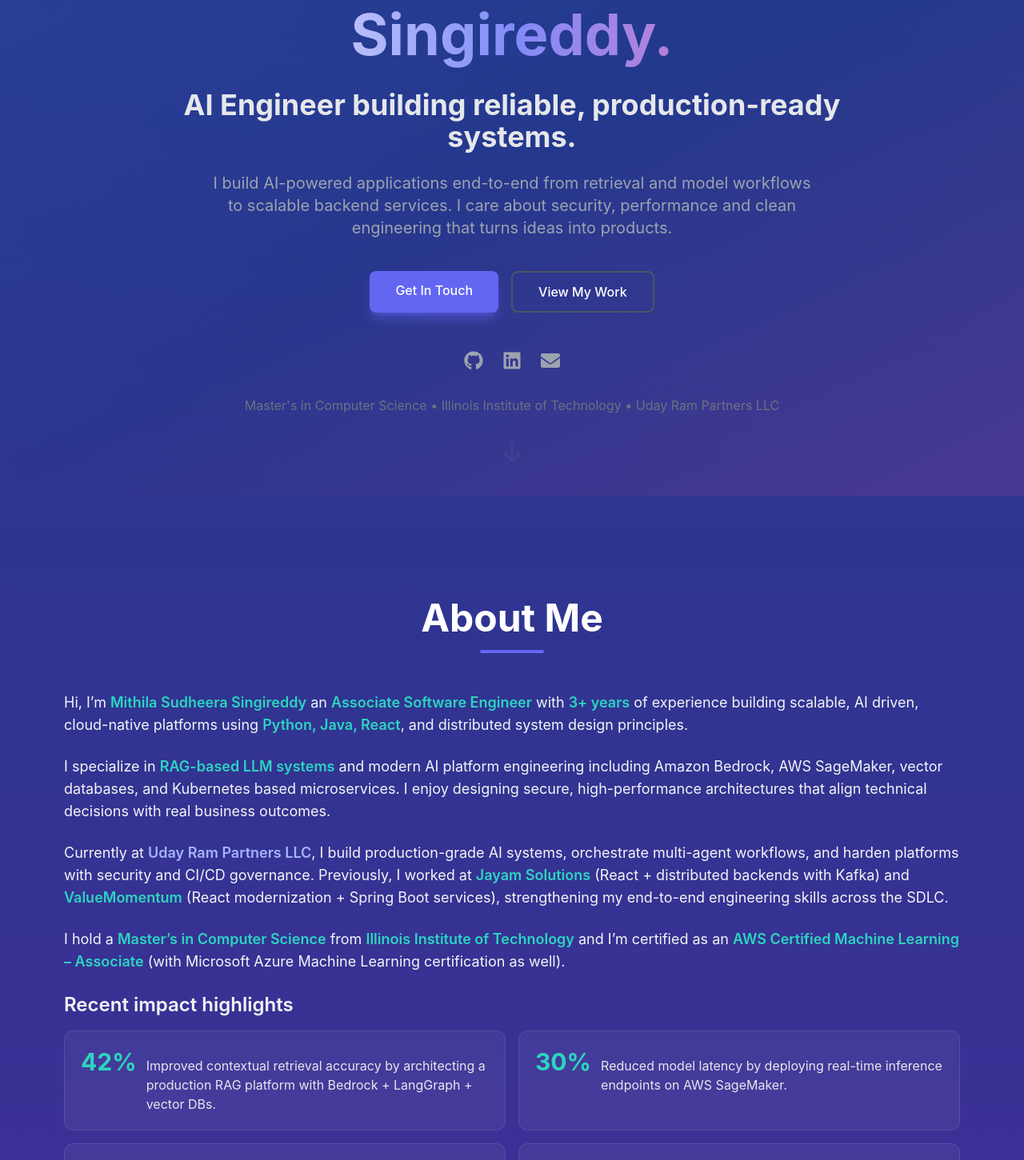
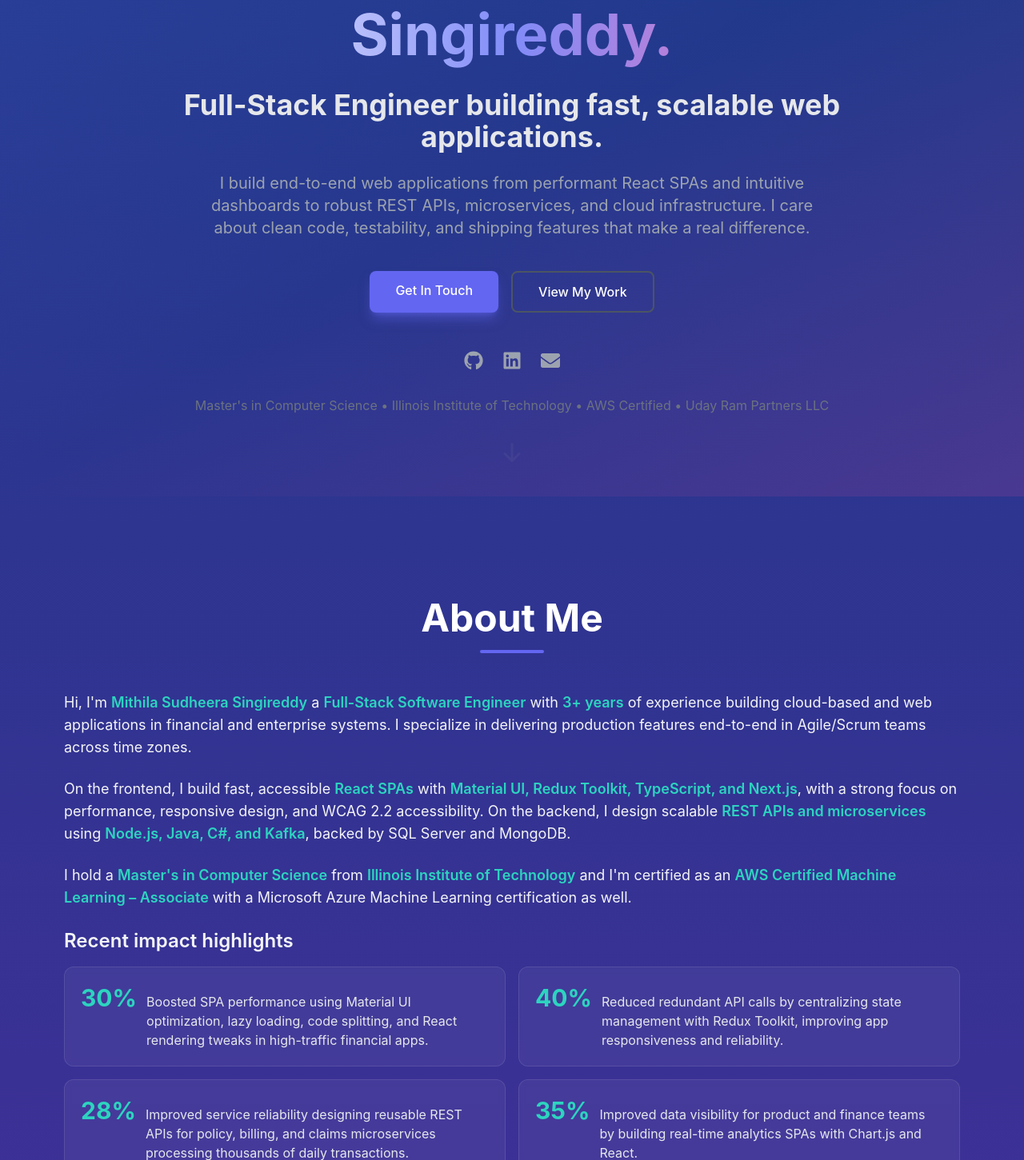
Before and after one commit to ms-2301/portfolio, a React (Create React App) app: page / in a window 1280 px wide. Shown: the part 179-1630 px from the top of the page at 80% size. Built offline with nearby package versions, Linux system fonts and the light colour scheme.

Commit message:
full stack

```diff
--- a/src/components/About.jsx
+++ b/src/components/About.jsx
@@ -1,24 +1,22 @@
 import { motion } from "framer-motion";
 import { FaDownload } from "react-icons/fa";
 
-
-
 const highlights = [
   {
-    metric: "42%",
-    text: "Improved contextual retrieval accuracy by architecting a production RAG platform with Bedrock + LangGraph + vector DBs.",
-  },
-  {
     metric: "30%",
-    text: "Reduced model latency by deploying real-time inference endpoints on AWS SageMaker.",
+    text: "Boosted SPA performance using Material UI optimization, lazy loading, code splitting, and React rendering tweaks in high-traffic financial apps.",
   },
   {
     metric: "40%",
-    text: "Increased backend throughput by removing distributed bottlenecks using Kafka and containerized microservices.",
+    text: "Reduced redundant API calls by centralizing state management with Redux Toolkit, improving app responsiveness and reliability.",
   },
   {
-    metric: "25%",
-    text: "Reduced production incidents by strengthening IAM controls, JWT auth, rate limiting, logging, and CI/CD governance.",
+    metric: "28%",
+    text: "Improved service reliability designing reusable REST APIs for policy, billing, and claims microservices processing thousands of daily transactions.",
+  },
+  {
+    metric: "35%",
+    text: "Improved data visibility for product and finance teams by building real-time analytics SPAs with Chart.js and React.",
   },
 ];
 
@@ -48,35 +46,32 @@
           transition={{ duration: 0.6, delay: 0.2 }}
         >
           <p className="text-gray-100 text-base md:text-lg leading-relaxed">
-            Hi, I’m <span className="text-teal-400 font-semibold">Mithila Sudheera Singireddy</span> an{" "}
-            <span className="text-teal-400 font-semibold">Associate Software Engineer</span> with{" "}
-            <span className="text-teal-400 font-semibold">3+ years</span> of experience building scalable, AI driven,
-            cloud-native platforms using <span className="text-teal-400 font-semibold">Python, Java, React</span>, and
-            distributed system design principles.
+            Hi, I'm <span className="text-teal-400 font-semibold">Mithila Sudheera Singireddy</span> a{" "}
+            <span className="text-teal-400 font-semibold">Full-Stack Software Engineer</span> with{" "}
+            <span className="text-teal-400 font-semibold">3+ years</span> of experience building cloud-based and web
+            applications in financial and enterprise systems. I specialize in delivering production features end-to-end
+            in Agile/Scrum teams across time zones.
           </p>
 
           <p className="text-gray-100 text-base md:text-lg leading-relaxed">
-            I specialize in <span className="text-teal-400 font-semibold">RAG-based LLM systems</span> and modern AI
-            platform engineering including Amazon Bedrock,{" "}
-            AWS SageMaker, vector databases, and Kubernetes based
-            microservices. I enjoy designing secure, high-performance architectures that align technical decisions with
-            real business outcomes.
+            On the frontend, I build fast, accessible{" "}
+            <span className="text-teal-400 font-semibold">React SPAs</span> with{" "}
+            <span className="text-teal-400 font-semibold">
+              Material UI, Redux Toolkit, TypeScript, and Next.js
+            </span>
+            , with a strong focus on performance, responsive design, and WCAG 2.2 accessibility. On the backend, I
+            design scalable{" "}
+            <span className="text-teal-400 font-semibold">REST APIs and microservices</span> using{" "}
+            <span className="text-teal-400 font-semibold">Node.js, Java, C#, and Kafka</span>, backed by SQL Server and
+            MongoDB.
           </p>
 
-          <p className="text-gray-100 text-base md:text-lg leading-relaxed">
-            Currently at <span className="text-indigo-300 font-semibold">Uday Ram Partners LLC</span>, I build
-            production-grade AI systems, orchestrate multi-agent workflows, and harden platforms with security and CI/CD
-            governance. Previously, I worked at{" "}
-            <span className="text-teal-400 font-semibold">Jayam Solutions</span> (React + distributed backends with Kafka)
-            and <span className="text-teal-400 font-semibold">ValueMomentum</span> (React modernization + Spring Boot
-            services), strengthening my end-to-end engineering skills across the SDLC.
-          </p>
 
           <p className="text-gray-100 text-base md:text-lg leading-relaxed">
-            I hold a <span className="text-teal-400 font-semibold">Master’s in Computer Science</span> from{" "}
-            <span className="text-teal-400 font-semibold">Illinois Institute of Technology</span> and I’m certified as an{" "}
-            <span className="text-teal-400 font-semibold">AWS Certified Machine Learning – Associate</span> (with Microsoft
-            Azure Machine Learning certification as well).
+            I hold a <span className="text-teal-400 font-semibold">Master's in Computer Science</span> from{" "}
+            <span className="text-teal-400 font-semibold">Illinois Institute of Technology</span> and I'm certified as
+            an <span className="text-teal-400 font-semibold">AWS Certified Machine Learning – Associate</span> with a
+            Microsoft Azure Machine Learning certification as well.
           </p>
 
           {/* Highlights */}
@@ -103,8 +98,6 @@
               ))}
             </div>
           </div>
-
-          {/* Skills */}
         </motion.div>
 
         {/* Download */}
--- a/src/components/Hero.jsx
+++ b/src/components/Hero.jsx
@@ -38,7 +38,7 @@
           animate={{ opacity: 1, y: 0 }}
           transition={{ delay: 0.35, duration: 0.8 }}
         >
-          AI Engineer building reliable, production-ready systems.
+          Full-Stack Engineer building fast, scalable web applications.
         </motion.h2>
 
         <motion.p
@@ -47,8 +47,9 @@
           animate={{ opacity: 1 }}
           transition={{ delay: 0.45 }}
         >
-          I build AI-powered applications end-to-end  from retrieval and model workflows to scalable backend services.
-          I care about security, performance and clean engineering that turns ideas into products.
+          I build end-to-end web applications from performant React SPAs and intuitive dashboards
+          to robust REST APIs, microservices, and cloud infrastructure. I care about clean code,
+          testability, and shipping features that make a real difference.
         </motion.p>
 
         <motion.div
@@ -120,7 +121,7 @@
           animate={{ opacity: 1 }}
           transition={{ delay: 0.75 }}
         >
-          Master&apos;s in Computer Science • Illinois Institute of Technology • Uday Ram Partners LLC
+          Master&apos;s in Computer Science • Illinois Institute of Technology • AWS Certified • Uday Ram Partners LLC
         </motion.p>
       </motion.div>
 
--- a/src/components/Skills.jsx
+++ b/src/components/Skills.jsx
@@ -33,21 +33,7 @@
 // Removed duplicates, fixed icons (Next.js/TS/Java), and grouped to keep UI readable.
 
 const skillGroups = [
-  {
-    title: "AI & ML Platforms",
-    items: [
-      { name: "RAG Architecture", icon: FaCogs, color: "text-teal-300" },
-      { name: "Amazon Bedrock", icon: FaAws, color: "text-orange-400" },
-      { name: "AWS SageMaker", icon: FaAws, color: "text-amber-400" },
-      { name: "LangGraph", icon: FaCogs, color: "text-emerald-300" },
-      { name: "LLM Orchestration", icon: FaCogs, color: "text-cyan-300" },
-      { name: "Prompt Engineering", icon: FaCodeBranch, color: "text-sky-300" },
-      { name: "Vector Databases", icon: FaDatabase, color: "text-indigo-300" },
-      { name: "OpenSearch", icon: SiOpensearch, color: "text-blue-300" },
-      { name: "MCP", icon: FaCogs, color: "text-violet-300" },
-      { name: "A2A", icon: FaCogs, color: "text-fuchsia-300" },
-    ],
-  },
+
   {
     title: "Frontend",
     items: [
@@ -107,6 +93,21 @@
       { name: "C#", icon: FaCogs, color: "text-purple-400" },
       { name: "Shell Scripting", icon: FaNodeJs, color: "text-green-400" },
       { name: "Spring Boot", icon: SiSpringboot, color: "text-green-500" },
+    ],
+  },
+    {
+    title: "AI & ML Platforms",
+    items: [
+      { name: "RAG Architecture", icon: FaCogs, color: "text-teal-300" },
+      { name: "Amazon Bedrock", icon: FaAws, color: "text-orange-400" },
+      { name: "AWS SageMaker", icon: FaAws, color: "text-amber-400" },
+      { name: "LangGraph", icon: FaCogs, color: "text-emerald-300" },
+      { name: "LLM Orchestration", icon: FaCogs, color: "text-cyan-300" },
+      { name: "Prompt Engineering", icon: FaCodeBranch, color: "text-sky-300" },
+      { name: "Vector Databases", icon: FaDatabase, color: "text-indigo-300" },
+      { name: "OpenSearch", icon: SiOpensearch, color: "text-blue-300" },
+      { name: "MCP", icon: FaCogs, color: "text-violet-300" },
+      { name: "A2A", icon: FaCogs, color: "text-fuchsia-300" },
     ],
   },
   {
```
Also changed, not shown: 1 other file (tests, documents, lock files or other folders).
